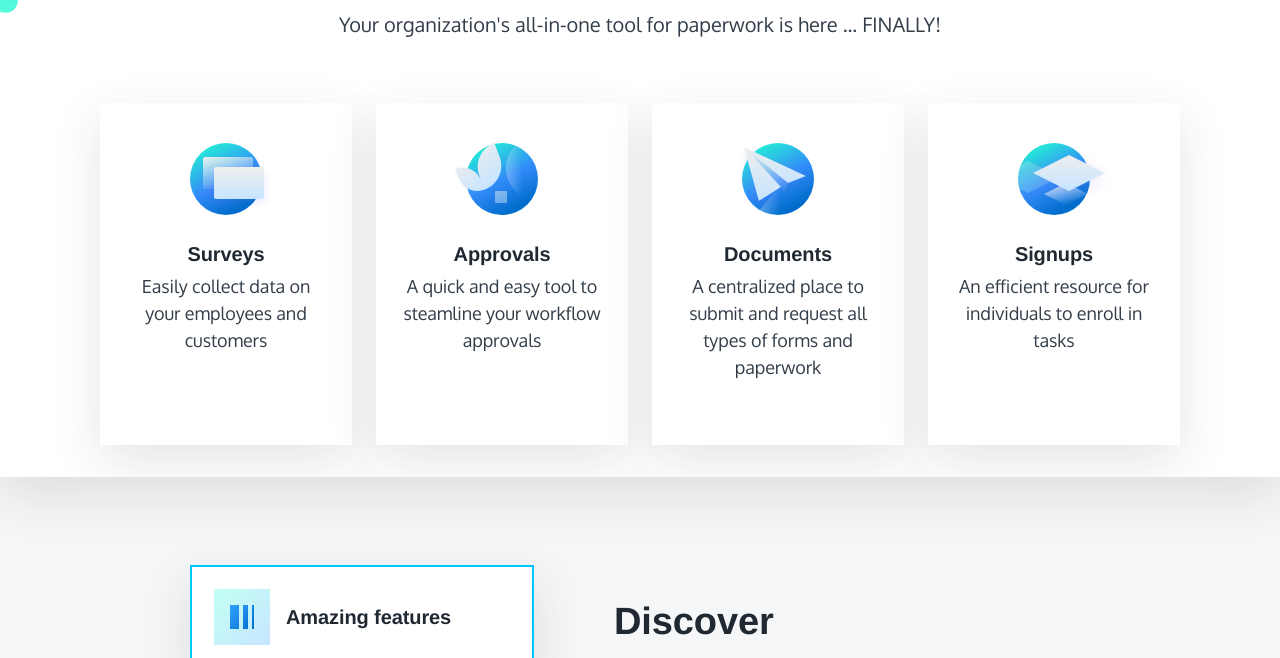
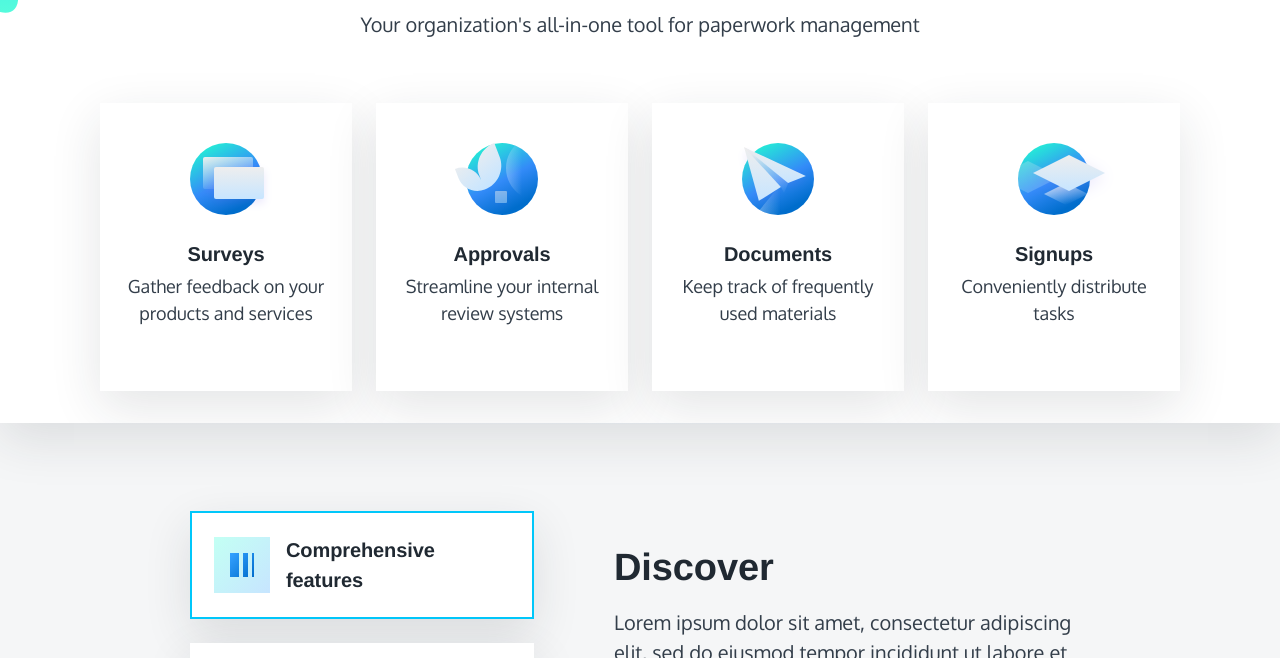
Before and after one commit to step48765/flow-landing-page, a plain HTML site: page blue/index.html in a window 1280 px wide. Shown: the part 701-1359 px from the top of the page. Drawn offline with nearby package versions, Linux system fonts and the light colour scheme.

Commit message:
Update index.html

```diff
--- a/blue/index.html
+++ b/blue/index.html
@@ -35,7 +35,7 @@
 					<div class="hero-inner">
 						<div class="hero-copy">
 							<h1 class="hero-title mt-0 is-revealing">Paperwork Automation</h1>
-							<p class="hero-paragraph is-revealing">Gone are the days of long disorginized email chains for approvals and document submission</p>
+							<p class="hero-paragraph is-revealing">Maximize your organization for effective internal and external digital communication</p>
 							<p class="hero-cta mb-0 is-revealing">
 								<a class="button button-primary button-shadow" href="http://www.123formbuilder.com/form-4919601/sales-lead-form">Schedule a live demo</a>
 							</p>
@@ -77,7 +77,7 @@
 				<div class="features-header text-center">
 					<div class="container-sm">
 						<h2 class="section-title mt-0">Meet InstaFlow</h2>
-						<p class="section-paragraph mb-0">Your organization's all-in-one tool for paperwork is here ... FINALLY!</p>
+						<p class="section-paragraph mb-0">Your organization's all-in-one tool for paperwork management</p>
 					</div>
 				</div>
 				<div class="features-wrap">
@@ -87,7 +87,7 @@
 								<img src="dist/images/feature-icon-01.svg" alt="Feature 01">
 							</div>
 							<h4 class="feature-title">Surveys</h4>
-							<p class="text-sm">Easily collect data on your employees and customers</p>
+							<p class="text-sm">Gather feedback on your products and services</p>
 						</div>
 					</div>
 					<div class="feature is-revealing">
@@ -96,7 +96,7 @@
 								<img src="dist/images/feature-icon-03.svg" alt="Feature 03">
 							</div>
 							<h4 class="feature-title">Approvals</h4>
-							<p class="text-sm">A quick and easy tool to steamline your workflow approvals</p>
+							<p class="text-sm">Streamline your internal review systems</p>
 						</div>
 					</div>
 					<div class="feature is-revealing">
@@ -105,7 +105,7 @@
 								<img src="dist/images/feature-icon-04.svg" alt="Feature 04">
 							</div>
 							<h4 class="feature-title">Documents</h4>
-							<p class="text-sm">A centralized place to submit and request all types of forms and paperwork</p>
+							<p class="text-sm">Keep track of frequently used materials</p>
 						</div>
 					</div>
 					<div class="feature is-revealing">
@@ -114,7 +114,7 @@
 								<img src="dist/images/feature-icon-02.svg" alt="Feature 02">
 							</div>
 							<h4 class="feature-title">Signups</h4>
-							<p class="text-sm">An efficient resource for individuals to enroll in tasks</p>
+							<p class="text-sm">Conveniently distribute tasks</p>
 						</div>
 					</div>
 				</div>
@@ -130,7 +130,7 @@
 						<li class="is-revealing">
 							<a href="#tab-1" class="tab-link is-active">
 								<img src="dist/images/tabs-icon-01.svg" alt="Tabs icon 01">
-								<span class="h4 m-0">Amazing features</span>
+								<span class="h4 m-0">Comprehensive features</span>
 							</a>
 						</li>
 						<li class="is-revealing">
```
